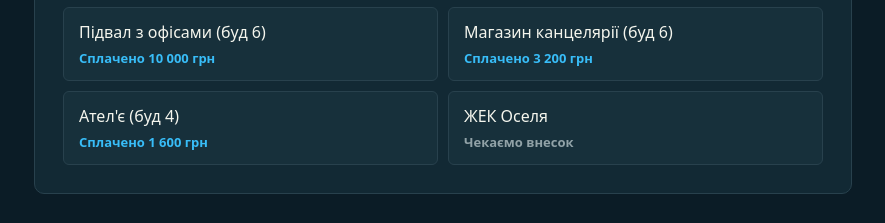
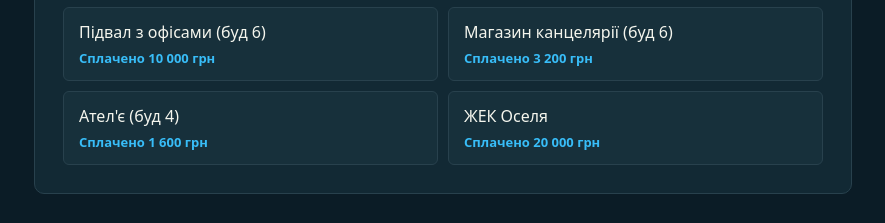
Before and after one commit to nechole/oselya, a plain HTML site: page index.html in a window 1280 px wide. Shown: the part 1223-1446 px from the top of the page, without its empty margins (197-1082 px from the left). Drawn offline with Linux system fonts and the light colour scheme; no server answers.

Commit message:
Add oselya payment

```diff
--- a/index.html
+++ b/index.html
@@ -573,7 +573,7 @@
             <li>Підвал з офісами (буд 6) <span class="commercial-payment-status is-paid">Сплачено 10 000 грн</span></li>
             <li>Магазин канцелярії (буд 6) <span class="commercial-payment-status is-paid">Сплачено 3 200 грн</span></li>
             <li>Ател'є (буд 4) <span class="commercial-payment-status is-paid">Сплачено 1 600 грн</span></li>
-            <li>ЖЕК Оселя <span class="commercial-payment-status">Чекаємо внесок</span></li>
+            <li>ЖЕК Оселя <span class="commercial-payment-status is-paid">Сплачено 20 000 грн</span></li>
         </ul>
     </section>
 
```
